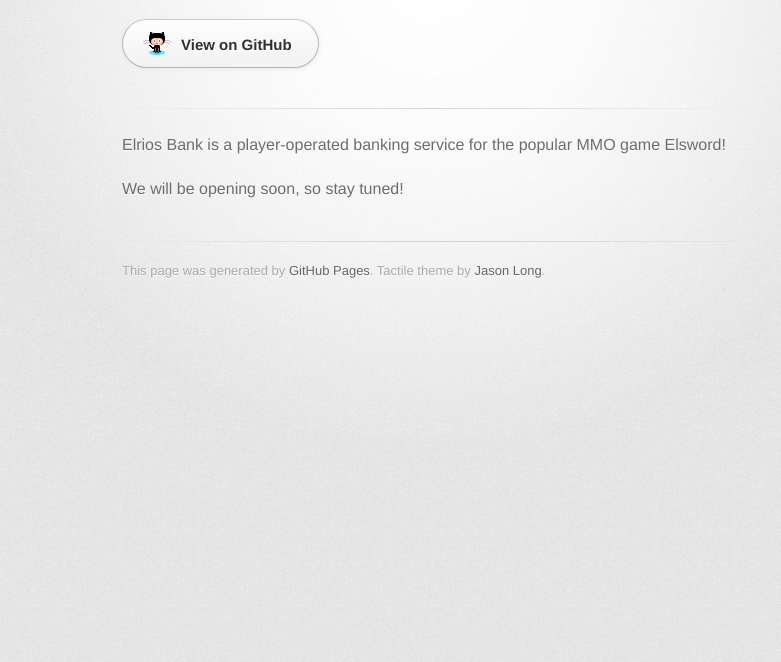
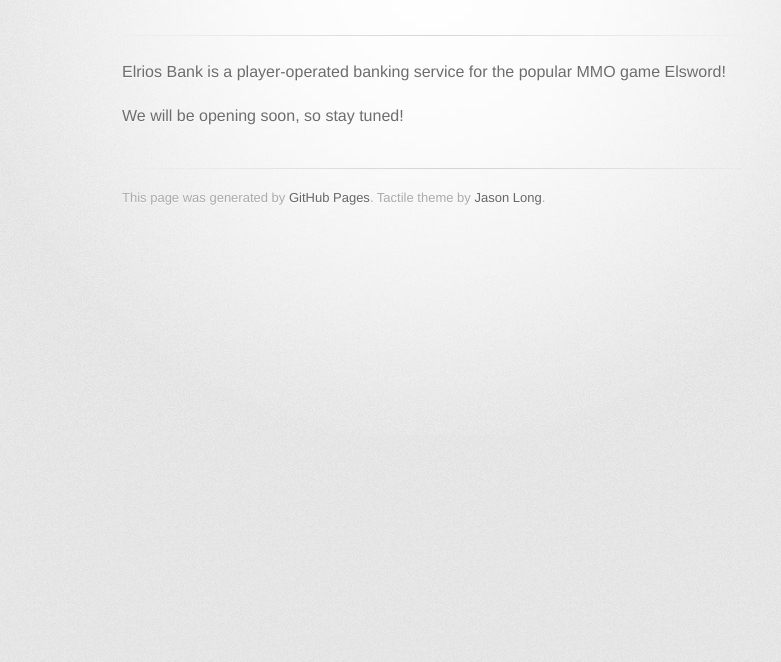
Before and after one commit to elriosbank/elriosbank.github.io, a plain HTML site: page index.html in a window 1280 px wide. Shown: the part 138-800 px from the top of the page, without its empty margins (208-989 px from the left). Drawn offline with Linux system fonts and the light colour scheme; a web font is replaced by a local one.

Commit message:
Update index.html

```diff
--- a/index.html
+++ b/index.html
@@ -22,10 +22,6 @@
           <h2>Opening soon!</h2>
         </header>
 
-        <section id="downloads" class="clearfix">
-          <a href="https://github.com/elriosbank" id="view-on-github" class="button"><span>View on GitHub</span></a>
-        </section>
-
         <hr>
 
         <section id="main_content">
```
